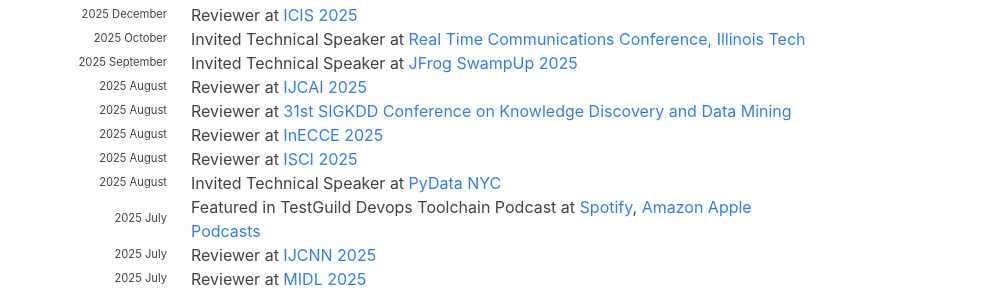
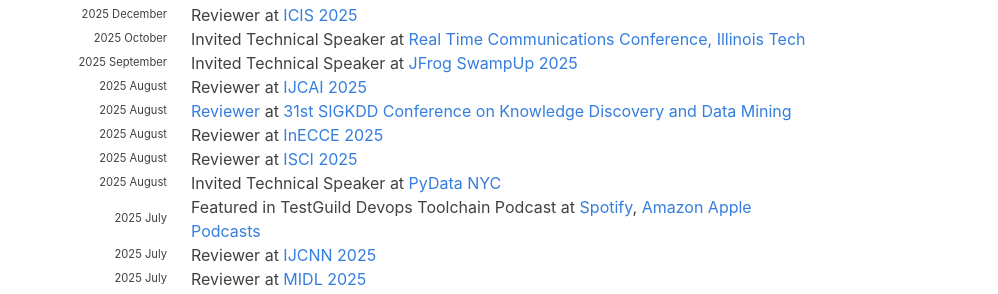
Before and after one commit to hariharanragothaman/hariharanragothaman.github.io, a Jekyll site: the page built from index.md, in a window 1280 px wide and 900 px high, scrolled down 748 px. Shown: the part 159-453 px from the top of the window, without its empty margins (141-1139 px from the left). Built offline with Jekyll 4.4.1, drawn with Linux system fonts in a browser that asks for light colours; nearby versions of some CDN libraries; some web fonts are replaced; some of the changed lines change nothing that is shown.

Commit message:
Polishes and Updates

```diff
--- a/_data/news.yaml
+++ b/_data/news.yaml
@@ -34,7 +34,8 @@
 
 - year: 2025
   year-extra: August
-  description: Reviewer at <a href="https://kdd2025.kdd.org/">31st SIGKDD Conference on Knowledge Discovery and Data Mining</a>
+  description: <a href="https://kdd2025.kdd.org/applied-data-science-ads-track-program-committee/">Reviewer</a> at <a href="https://kdd2025.kdd.org/">31st SIGKDD Conference on Knowledge Discovery and Data Mining</a>
+
 
 - year: 2025
   year-extra: August
```
